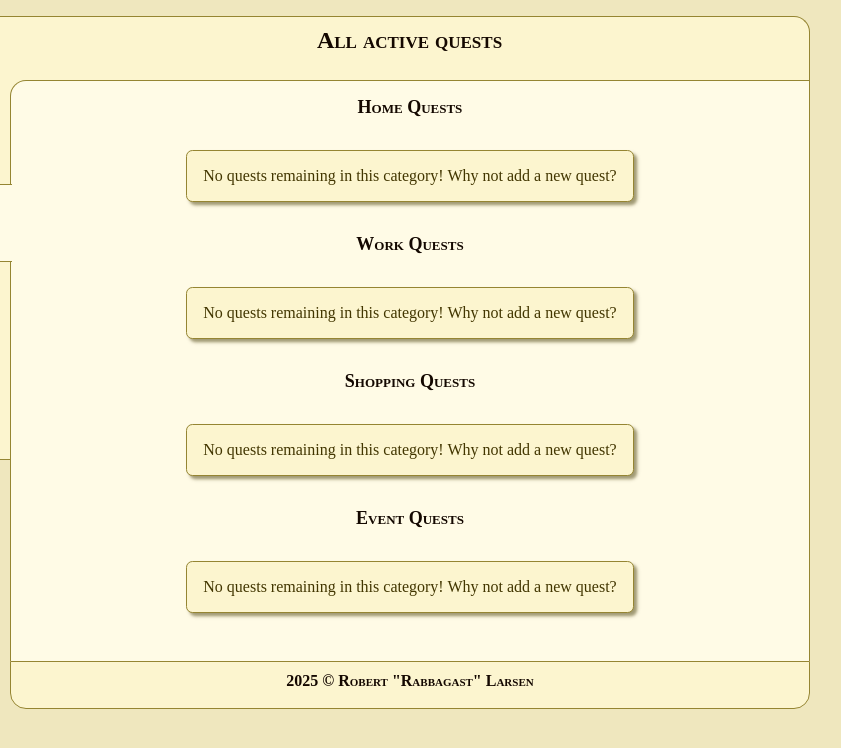
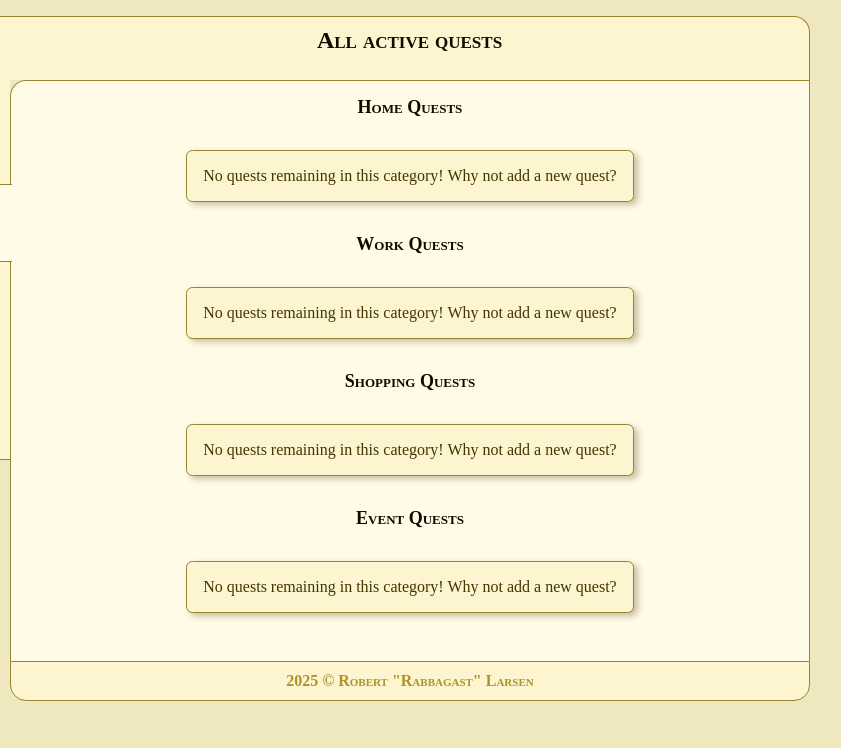
Before and after one commit to RabbagastRobert/SlideQuest, a website: page index.html in a window 1280 px wide. Shown: the full height of the page, 278-1119 px from the left. Drawn offline with Linux system fonts and the light colour scheme.

Commit message:
Minor styling change

```diff
--- a/styles.css
+++ b/styles.css
@@ -11,8 +11,9 @@
   --border-color: hsl(50 50% 39%);
   --heading-color: hsl(24 100% 4%);
   --text-color: hsl(49 100% 13%);
+  --dim-text-color: hsl(49 60% 42%);
   --highlight-color: hsl(50 100% 89%);
-  --shadow: 0.2rem 0.2rem 0.2rem hsla(50, 100%, 13%, 50%);
+  --shadow: 4px 3px 6px hsla(50, 100%, 13%, 30%);
 }
 
 /* GLOBAL */
@@ -40,6 +41,7 @@ h2 {
 }
 
 h3 {
+  color: var(--dim-text-color);
   font-size: medium;
 }
 
@@ -76,7 +78,7 @@ body {
     "headerCorner     header" 4rem
     "nav              main"
     ".                main" 1fr
-    ".                footer" 3rem
+    ".                footer" 2.5rem
     / 96px 1fr;
   /* gap: 4px; */
 }
@@ -99,7 +101,7 @@ header {
   border-left: none;
   border-bottom: none;
   border-radius: 0 1rem 0 0;
-  height: 5rem;
+  /* height: 5rem; */
   /* overflow: hidden; */
 }
 
```
